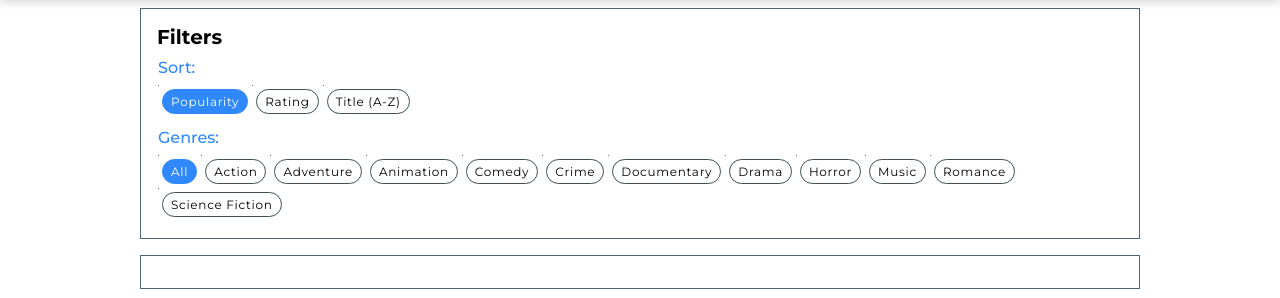
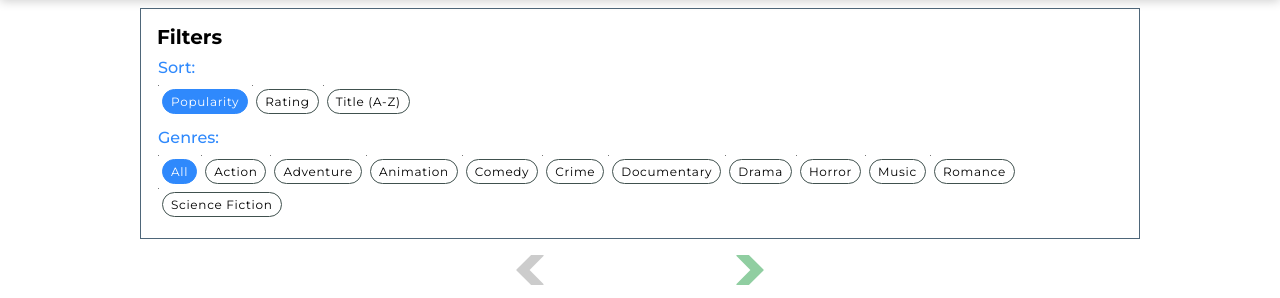
Before and after one commit to TarekVisch/rank, a plain HTML site: page src/index.html in a window 1280 px wide. Shown: the part 63-361 px from the top of the page. Drawn offline with Linux system fonts and the light colour scheme; no server answers.

Commit message:
Add html markup and style for pagination

```diff
--- a/src/css/styles.css
+++ b/src/css/styles.css
@@ -272,3 +272,38 @@ input[type="radio"]:checked ~ .label-radio {
 .card-info-body {
   line-height: 1.5;
 }
+
+
+/*
+  *********
+  Pagination
+  *********
+*/
+
+.pagination {
+  display: flex;
+  justify-content: space-between;
+  width: 250px;
+  margin: 1rem auto;
+}
+
+.pagination button {
+  height: 30px;
+  width: 30px;
+  background: 0;
+  border: 0;
+  cursor: pointer;
+}
+
+.pagination button svg {
+  fill: #90cea1;
+}
+
+.pagination button:disabled svg {
+  fill: rgba(0,0,0,.2);
+}
+
+.pagination button:not(:disabled):hover svg,
+.pagination button:not(:disabled):focus svg {
+  fill: #01b4e4;
+}
--- a/src/index.html
+++ b/src/index.html
@@ -89,6 +89,15 @@
       </div>
     </aside>
 
+    <div class="pagination">
+      <button disabled="disabled" id="pagePrev">
+        <svg version="1.1" id="Capa_1" xmlns="http://www.w3.org/2000/svg" xmlns:xlink="http://www.w3.org/1999/xlink" x="0px" y="0px" viewBox="0 0 490.667 490.667" xml:space="preserve"><path d="M239.077,245.333L466.213,18.219c4.171-4.16,4.179-10.914,0.019-15.085 c-2.006-2.011-4.731-3.139-7.571-3.134h-192c-2.831-0.005-5.548,1.115-7.552,3.115L24.443,237.781 c-4.164,4.165-4.164,10.917,0,15.083l234.667,234.667c2.001,2.007,4.718,3.135,7.552,3.136h192 c5.891,0.011,10.675-4.757,10.686-10.648c0.005-2.84-1.123-5.565-3.134-7.571L239.077,245.333z"/></svg>
+      </button>
+      <button id="pageNext">
+        <svg version="1.1" id="Capa_1" xmlns="http://www.w3.org/2000/svg" xmlns:xlink="http://www.w3.org/1999/xlink" x="0px" y="0px" viewBox="0 0 490.667 490.667" xml:space="preserve"><path d="M466.219,237.781L231.552,3.115C229.548,1.115,226.831-0.005,224,0H32 c-5.891-0.011-10.675,4.757-10.686,10.648c-0.005,2.84,1.123,5.565,3.134,7.571l227.136,227.115L24.448,472.448 c-4.171,4.16-4.179,10.914-0.019,15.085c2.006,2.011,4.731,3.139,7.571,3.134h192c2.831,0.005,5.548-1.115,7.552-3.115 l234.667-234.667c4.171-4.16,4.179-10.914,0.019-15.085C466.231,237.794,466.225,237.788,466.219,237.781z"/></svg>
+      </button>
+    </div>
+
     <main id="main-content"></main>
   </div>
 
--- a/src/js/index.js
+++ b/src/js/index.js
@@ -1,9 +1,11 @@
 const apiKey = '49bd23941e1f05cff62a609926ad2acb';
 const formBy = document.getElementById('formBy');
 const formGenre = document.getElementById('formGenre');
+// const pagePrev = document.getElementById('pagePrev');
+// const pageNext = document.getElementById('pageNext');
 let sortBy = '';
 let genre = '';
-let page = '';
+let page = '&page=1';
 
 /* Sort Movies */
 formBy.addEventListener('change', (e)=> {
@@ -21,6 +23,7 @@ formBy.addEventListener('change', (e)=> {
       break;
   }
 
+  page = '&page=1';
   getMovies();
 })
 
@@ -67,11 +70,12 @@ formGenre.addEventListener('change', (e) => {
       break;
   }
 
+  page = '&page=1';
   getMovies();
 })
 
 async function getMovies() {
-  const url = `https://api.themoviedb.org/3/discover/movie?api_key=${apiKey}${genre}${sortBy}`;
+  const url = `https://api.themoviedb.org/3/discover/movie?api_key=${apiKey}${genre}${sortBy}${page}`;
   console.log(url);
 
   const reponse = await fetch(url);
```
Also changed, not shown: src/images/left-arrow.svg (added), src/images/right-arrow.svg (added).
